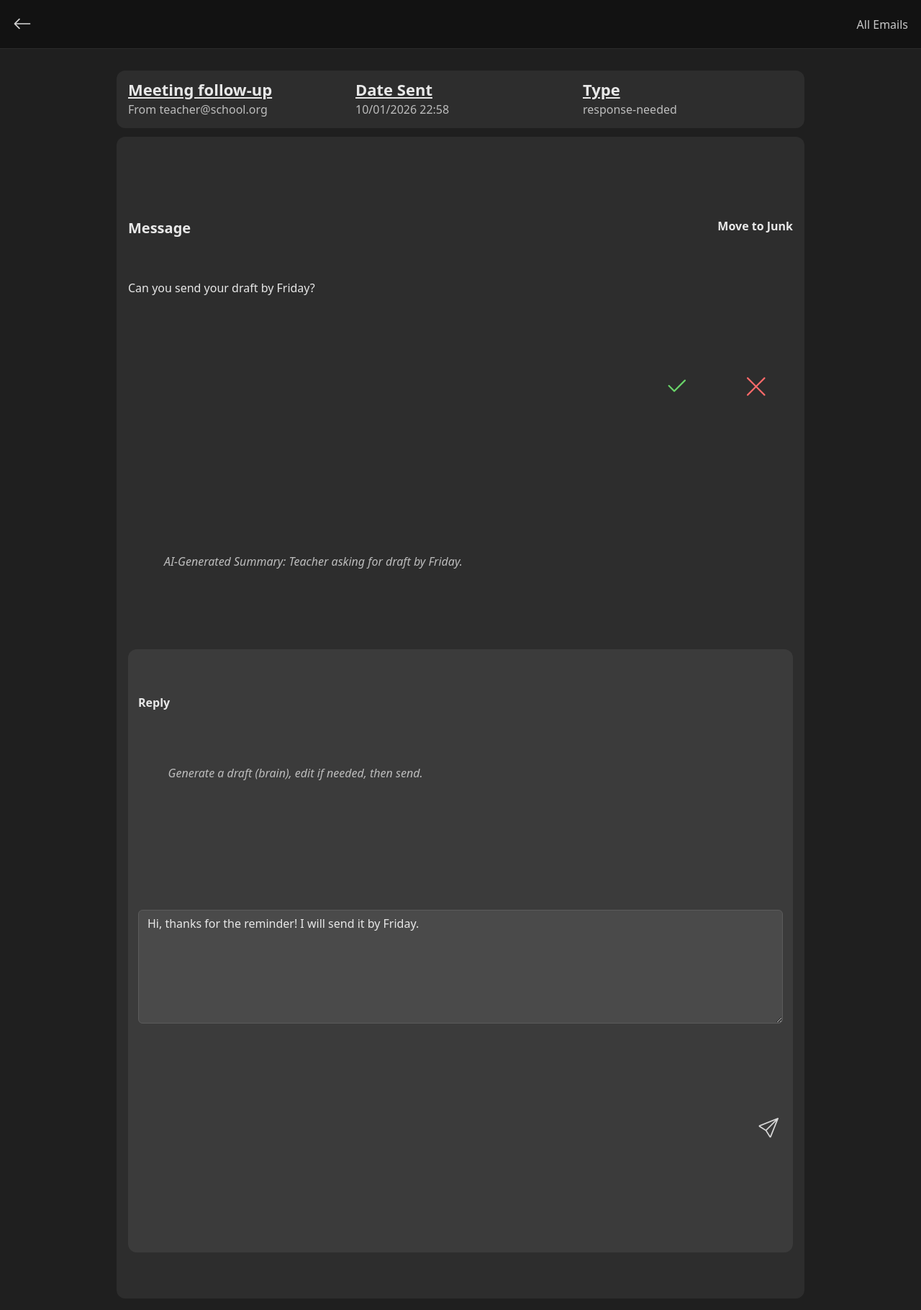
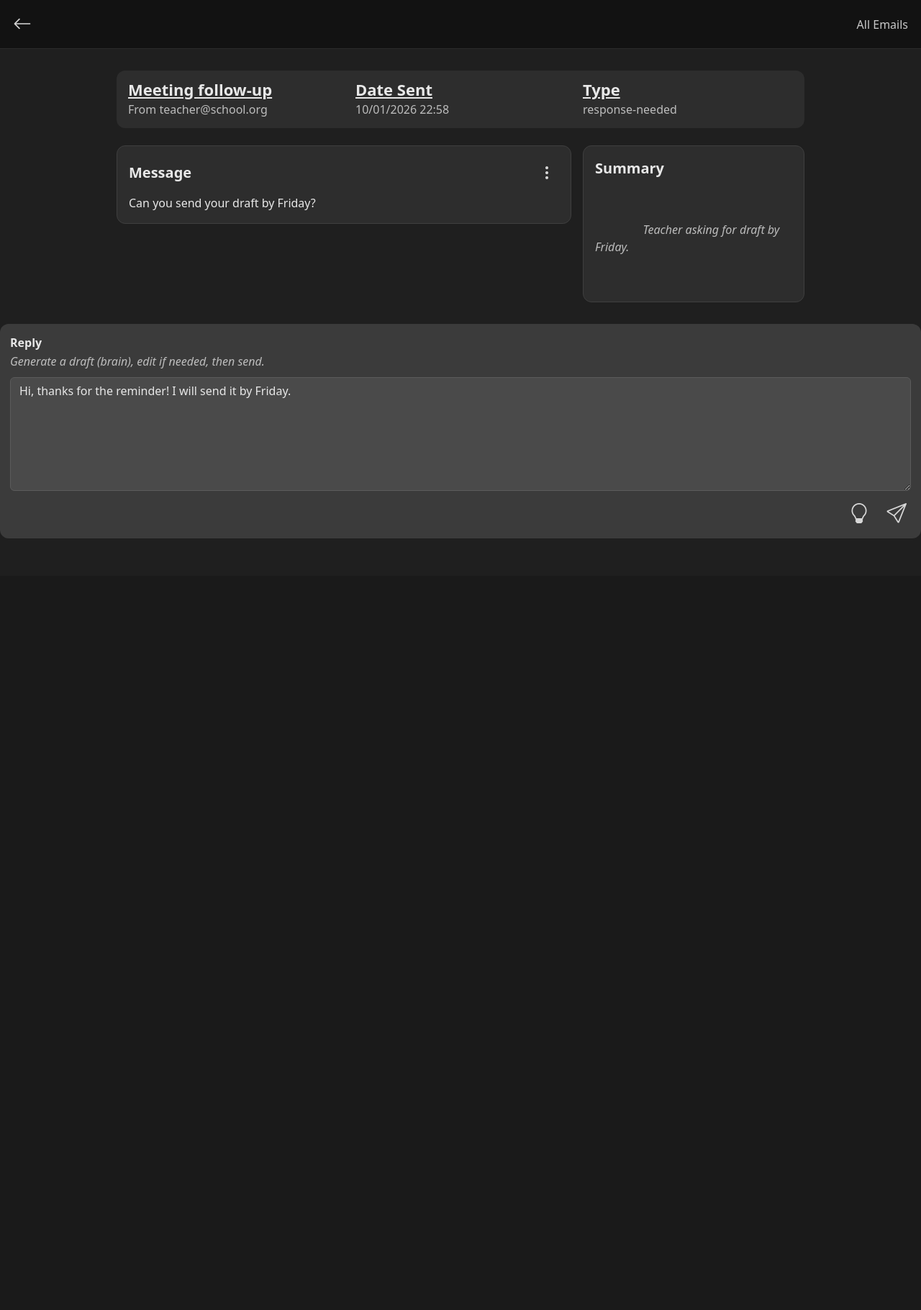
Before and after one commit to CoderinoAndy/2025f_project, a Flask app: page /email/1 in a window 1280 px wide. Shown: the whole page at 72% size. After the commit the page ends 748 px from the top, so only its background shows below. Run offline with Flask 3, Linux system fonts and the light colour scheme.

Commit message:
Fixed UI, seeing if it works

```diff
--- a/2025f_project/app/routes.py
+++ b/2025f_project/app/routes.py
@@ -83,11 +83,17 @@ def search():
 
 @main.route("/confirm_junk/<int:id>", methods=["POST"])
 def confirm_junk(id):
-    return redirect(url_for("main.junkmailconfirm"))
+    email_data = get_email_by_id(id)
+    if email_data is not None:
+        email_data["type"] = "junk"
+    return redirect(request.referrer or url_for("main.allemails"))
 
 @main.route("/reject_junk/<int:id>", methods=["POST"])
 def reject_junk(id):
-    return redirect(url_for("main.junkmailconfirm"))
+    email_data = get_email_by_id(id)
+    if email_data is not None:
+        email_data["type"] = "read-only"
+    return redirect(request.referrer or url_for("main.allemails"))
 
 @main.route("/send_reply/<int:id>", methods=["POST"])
 def send_reply(id):
--- a/2025f_project/app/templates/email.html
+++ b/2025f_project/app/templates/email.html
@@ -52,42 +52,58 @@
       }
       .meta-sub{ color: var(--muted); margin-top: 4px; }
 
-      .email-body{
+      .panel-card{
         background: var(--panel);
         border-radius: 12px;
         padding: 16px;
-        margin-top: 12px;
-        white-space: pre-wrap;
+        border: 1px solid #3f3f3f;
       }
-      .message-title{
+
+      .panel-header{
+        display: flex;
+        align-items: center;
+        justify-content: space-between;
+        margin-bottom: 10px;
+      }
+
+      .panel-title{
         font-weight: 700;
         font-size: 20px;
-        margin-bottom: 8px;
       }
+
       .message-content{
+        white-space: pre-wrap;
         color: var(--text);
       }
-      .junk-box{
-        text-align: right;
+
+      .summary-text{
+        white-space: pre-wrap;
+        color: var(--muted);
+        font-style: italic;
       }
-      .junk-label{
-        font-weight: 600;
-        margin-bottom: 6px;
-      }
-      .icon-btn{
+
+      /* 3-dot menu button */
+      .dots-btn{
         border: 0;
         background: transparent;
-        font-size: 34px;
-        line-height: 1;
-        padding: 0 6px;
+        color: var(--text);
+        font-size: 22px;
+        padding: 4px 6px;
+        opacity: 0.9;
       }
-      .ok{ color: #6ad66a; }
-      .no{ color: #ff6b6b; }
+      .dots-btn:hover{ opacity: 1; }
 
-      .summary{
-        color: var(--muted);
-        font-style: italic;
-        margin-top: 10px;
+      /* dark dropdown so it is visible */
+      .dropdown-menu{
+        background: #2b2b2b;
+        border: 1px solid #444;
+      }
+      .dropdown-item{
+        color: var(--text);
+      }
+      .dropdown-item:hover{
+        background: #3a3a3a;
+        color: var(--text);
       }
 
       .reply-panel{
@@ -163,43 +179,52 @@
           </div>
         </div>
       </div>
+      <div class="row g-3 mt-2">
+        <!-- Left: Message panel -->
+        <div class="col-12 col-md-8">
+          <div class="panel-card">
+            <div class="panel-header">
+              <div class="panel-title">Message</div>
 
-      <div class="email-body">
-        <div class="row">
-          <div class="col-12 col-md-9">
-            <div class="message-title">Message</div>
+              <!-- 3-dot menu -->
+              <div class="dropdown">
+                <button class="dots-btn" type="button" data-bs-toggle="dropdown" aria-expanded="false" aria-label="More options">
+                  <i class="bi bi-three-dots-vertical"></i>
+                </button>
+
+                <ul class="dropdown-menu dropdown-menu-end">
+                  <li>
+                    <form method="post" action="{{ url_for('main.confirm_junk', id=email.id) }}" class="m-0">
+                      <button class="dropdown-item" type="submit">Move to junk</button>
+                    </form>
+                  </li>
+                </ul>
+              </div>
+            </div>
+
             <div class="message-content">{{ email.body }}</div>
           </div>
-          <div class="col-12 col-md-3 junk-box mt-4 mt-md-0 d-flex flex-column">
-            <!-- This wrapper pushes the junk controls to the bottom -->
-            <div class="mt-auto">
-              <div class="junk-label">Move to Junk</div>
+        </div>
+        <!-- Right: Summary panel -->
+        <div class="col-12 col-md-4">
+          <div class="panel-card">
+            <div class="panel-header">
+              <div class="panel-title">Summary</div>
+            </div>
 
-              <div class="d-flex justify-content-end gap-2">
-                <form method="post" action="{{ url_for('main.confirm_junk', id=email.id) }}" class="m-0">
-                  <button class="icon-btn ok" type="submit" title="Move to Junk" aria-label="Move to Junk">
-                    <i class="bi bi-check2"></i>
-                  </button>
-                </form>
-
-                <form method="post" action="{{ url_for('main.reject_junk', id=email.id) }}" class="m-0">
-                  <button class="icon-btn no" type="submit" title="Not Junk" aria-label="Not Junk">
-                    <i class="bi bi-x-lg"></i>
-                  </button>
-                </form>
-              </div>
+            <div class="summary-text">
+              {% if email.summary %}
+                {{ email.summary }}
+              {% elif email.body and (email.body|length >= 200) %}
+                Not generated yet.
+              {% else %}
+                Email is short; summary not needed.
+              {% endif %}
             </div>
           </div>
         </div>
-        <div class="summary">
-          {% if email.summary %}
-            AI-Generated Summary: {{ email.summary }}
-          {% elif email.body and (email.body|length >= 200) %}
-            AI-Generated Summary: Not generated yet.
-          {% else %}
-            AI-Generated Summary: (Email is short; summary not needed.)
-          {% endif %}
-        </div>
+      </div>
+      </div>
       <div class="reply-panel">
         <div class="reply-label">Reply</div>
         <div class="reply-hint">
@@ -226,7 +251,7 @@
               aria-label="Generate draft"
               formaction="{{ url_for('main.generate_draft', id=email.id) }}"
             >
-              <i class="bi bi-brain"></i>
+              <i class="bi bi-lightbulb"></i>
             </button>
 
             <!-- Send (paper plane icon) -->
```
Also changed, not shown: 2025f_project/app/templates/junkmailconfirm.html (+21 -21 lines).
